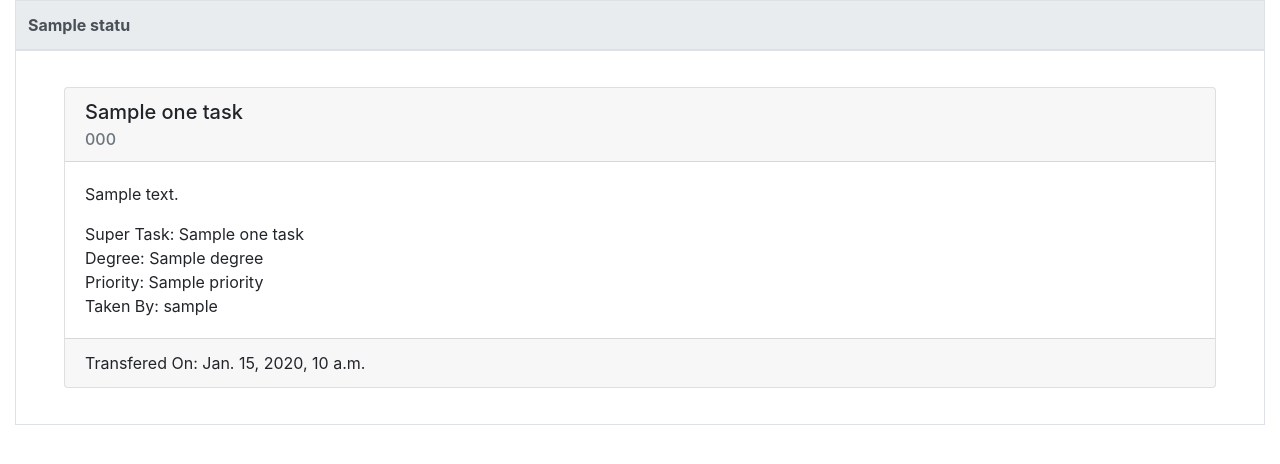
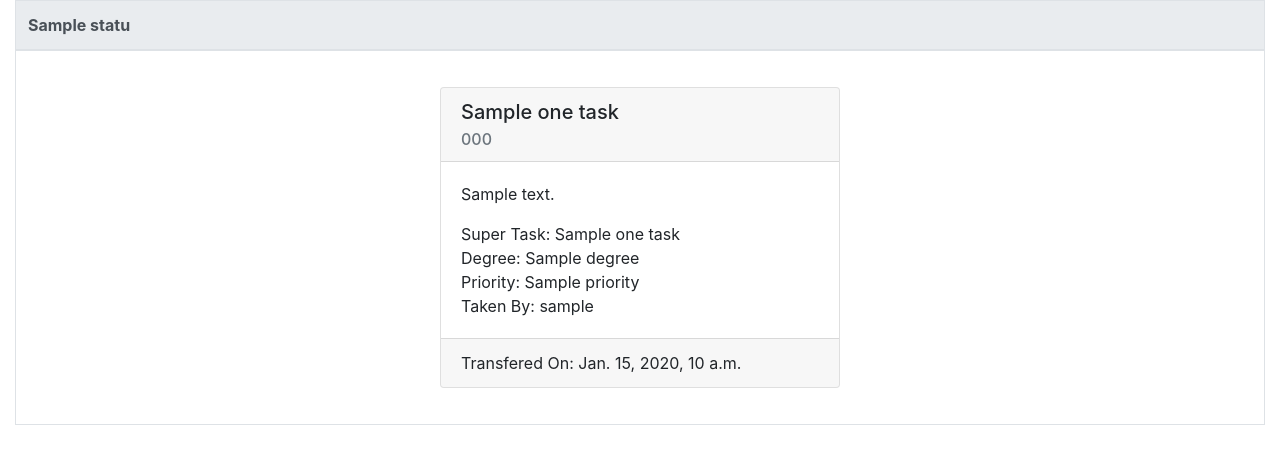
Before and after one commit to babukair/django_kanban_board, a Django app: template templates/kanban_board/board.html in a window 1280 px wide. Shown: the top 464 px of the page. Run offline with Django 3.2, Linux system fonts and the light colour scheme; the template is opened without the code that fills it: most values are stand-ins (such as "Sample title", 1, 10 or a date in 2020); some libraries are stand-ins or nearby versions.

Commit message:
fix: support bidirectional text fix: show foramt details (space, tabs, newlines) fix: fix width task cards.

```diff
--- /dev/null
+++ b/static/kanban_board/global.css
@@ -0,0 +1,11 @@
+*{
+	unicode-bidi: plaintext;
+}
+
+.pre{
+	white-space: pre-wrap;
+}
+
+.task-card{
+	width: 400px;
+}
--- a/templates/kanban_board/board.html
+++ b/templates/kanban_board/board.html
@@ -4,6 +4,7 @@
 <head>
 	<meta charset='utf8'>
 	<meta name="viewport" content="width=device-width, initial-scale=1, shrink-to-fit=no">
+	<link rel="stylesheet" href="{% static 'kanban_board/global.css' %}"/>
 	<link rel="stylesheet" href="{% static 'kanban_board/third_party/bootstrap/css/bootstrap.min.css' %}"/>
 </head>
 
@@ -15,7 +16,7 @@
 					<thead class="thead-light">
 						<tr>
 							{% for one_status in status %}
-								<th>{{ one_status.status.name }}</th>
+								<th class="text-nowrap">{{ one_status.status.name }}</th>
 							{% endfor %}
 						</tr>
 
@@ -25,14 +26,14 @@
 							{% for tasks in tasks_list %}
 								<td class="px-5">
 									{% for one_task in tasks %}
-										<div class="card my-4 mx-auto">
+										<div class="card my-4 mx-auto task-card">
 											<div class="card-header" data-toggle="collapse" data-target="#task_body_{{ one_task.pk }}"
 												style="cursor:pointer; user-select:none">
 												<h5 class="card-title">{{ one_task.name }}</h5>
 												<h6 class="card-subtitle text-muted" >{{ one_task.ref_code }}</h6>
 											</div>
 											<div class="card-body collapse show" id="task_body_{{ one_task.pk }}">
-												<p class="card-text">{{ one_task.description }}</p>
+												<p class="card-text pre">{{ one_task.description }}</p>
 												<p class="card-text">
 													{% if one_task.super_task__name %}
 														Super Task: {{ one_task.super_task__name }} <br/>
```
